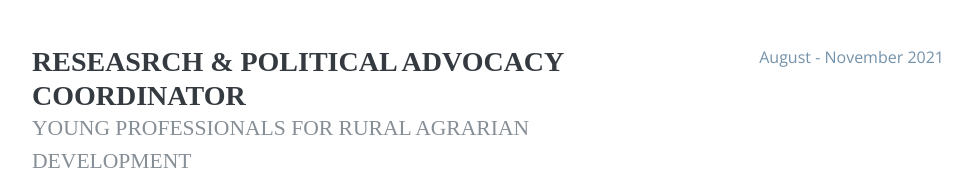
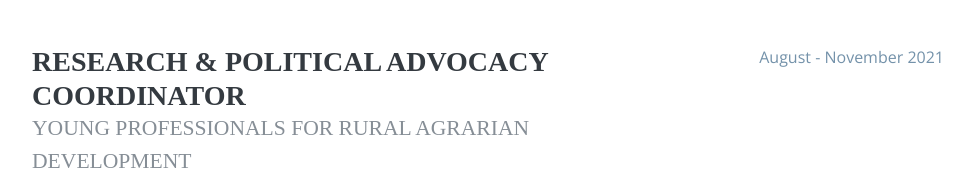
Before and after one commit to azanedov/CV_VanessaAzanedo, a plain HTML site: page index.html in a window 1280 px wide. Shown: the part 1788-1958 px from the top of the page, without its empty margins (288-1262 px from the left). Drawn offline with nearby package versions, Linux system fonts and the light colour scheme; a web font is replaced by a local one.

Commit message:
Update index.html

```diff
--- a/index.html
+++ b/index.html
@@ -133,7 +133,7 @@
 
           <div class="resume-item d-flex flex-column flex-md-row mb-5">
             <div class="resume-content mr-auto">
-              <h3 class="mb-0">Reseasrch &amp; Political Advocacy Coordinator</h3>
+              <h3 class="mb-0">Research &amp; Political Advocacy Coordinator</h3>
               <div class="subheading mb-3">Young Professionals for Rural Agrarian Development</div>
               <p>I led the organization's applied research team geared towards policy advocacy and collectively organized activities such as the I and II Rural Youth Workshops. Noteworthy outcomes were the publication of the strategic document "Between the Breaches of the Past and the Challenges of the Present: Rural Youth Facing the Covid-19 Pandemic" (Eclosio) and the article "Youth rural leadership: territories, life trajectories and youth political participation" (Permanent Seminar for Rural Research)</p>
             </div>
```
